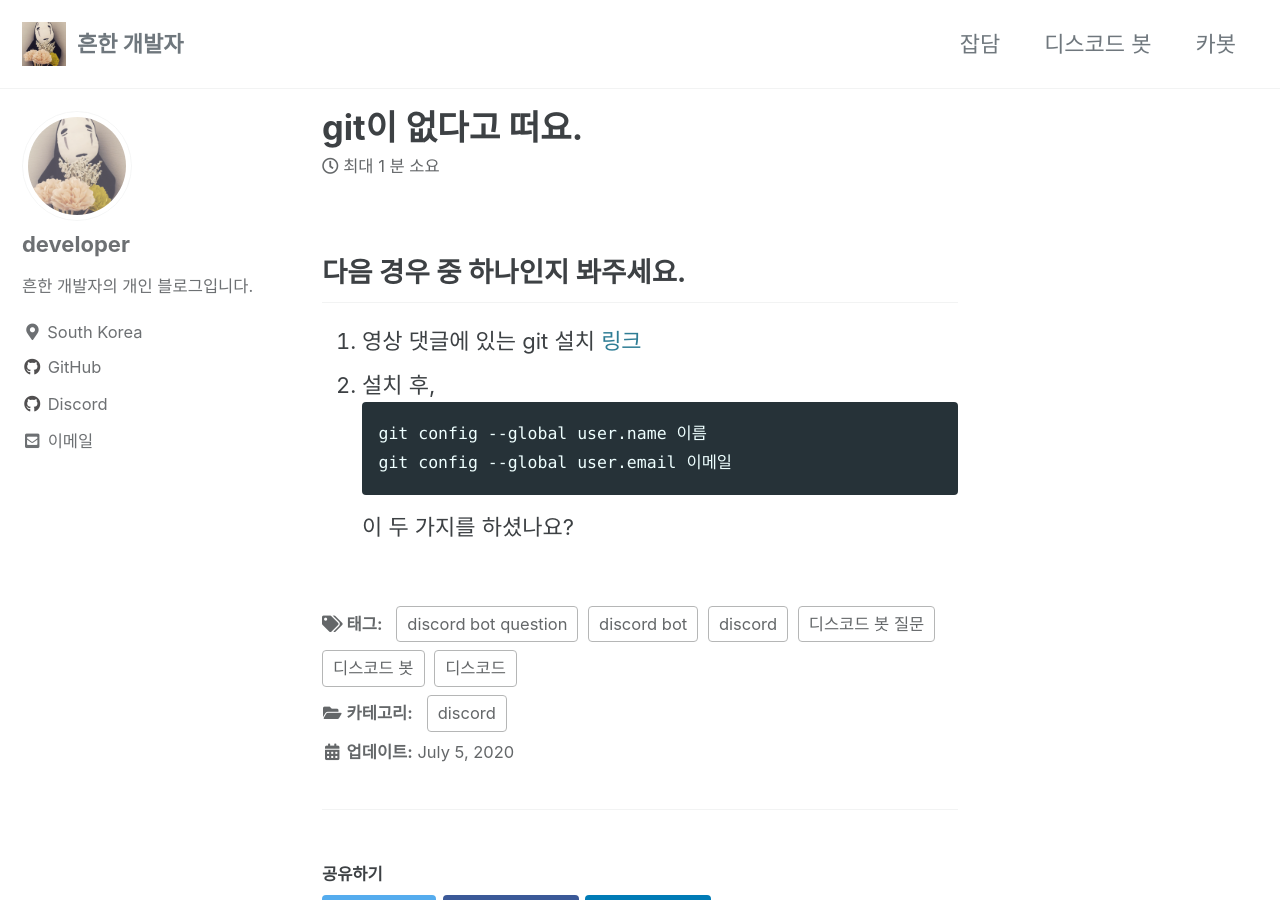
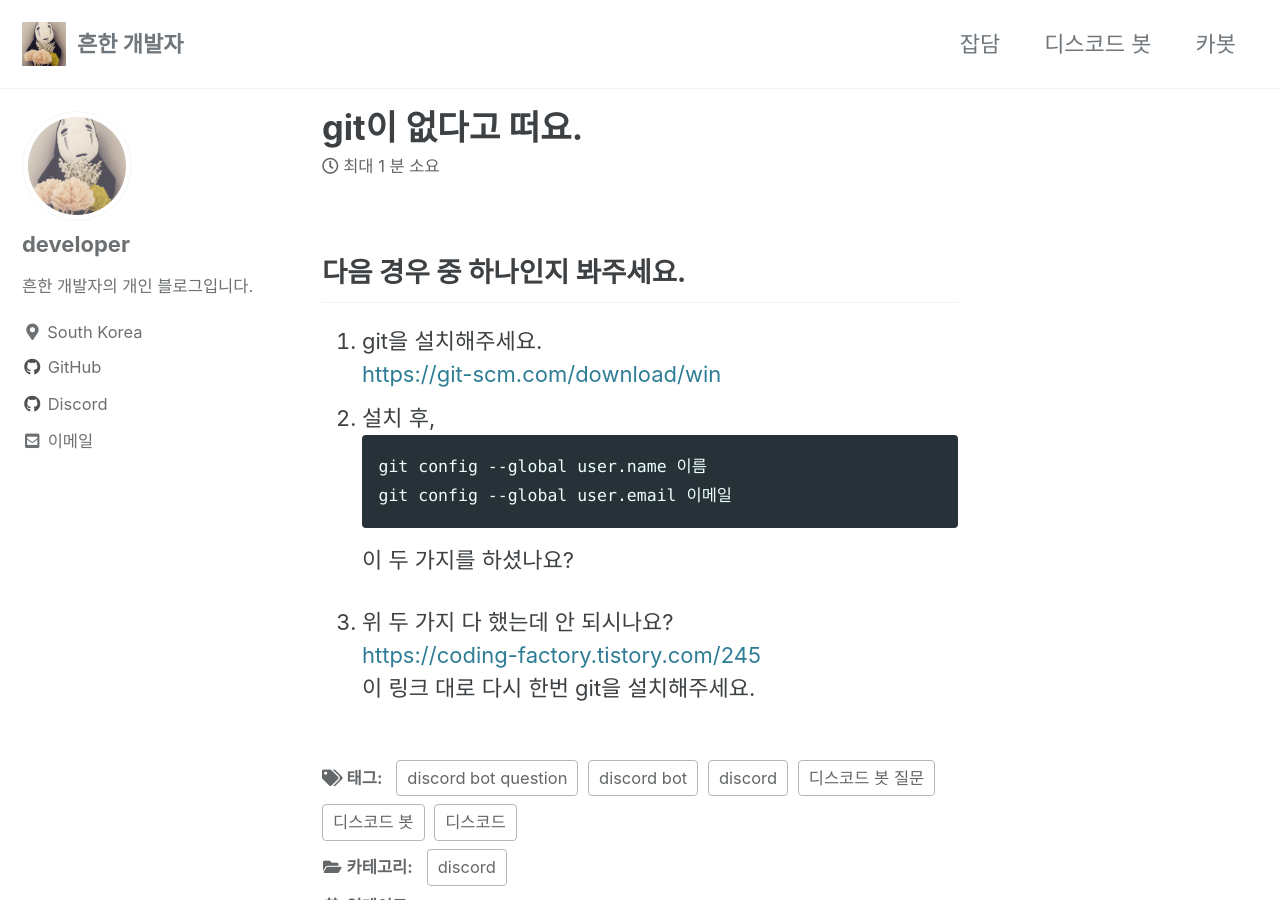
Before and after one commit to RABBITBOT2/withadoctor.github.io, a Jekyll site: the page built from _posts/2020-07-05-004-git-install-err.md, in a window 1280 px wide and 900 px high. Built offline with Jekyll 4.4.1, drawn with Linux system fonts in a browser that asks for light colours; cached includes are drawn as plain includes.

Commit message:
modify 2020-07-05-004-git-install-err.md

````diff
--- a/_posts/2020-07-05-004-git-install-err.md
+++ b/_posts/2020-07-05-004-git-install-err.md
@@ -20,10 +20,14 @@ last_modified_at: 2020-07-05T18:48:00+09:00
 
 ## 다음 경우 중 하나인지 봐주세요.
 
-1. 영상 댓글에 있는 git 설치 [링크](https://git-scm.com/download/win)
+1. git을 설치해주세요.
+[https://git-scm.com/download/win](https://git-scm.com/download/win)
 2. 설치 후,
 ```
 git config --global user.name 이름
 git config --global user.email 이메일
 ```
 이 두 가지를 하셨나요?
+3. 위 두 가지 다 했는데 안 되시나요?
+[https://coding-factory.tistory.com/245](https://coding-factory.tistory.com/245)
+이 링크 대로 다시 한번 git을 설치해주세요.
````
